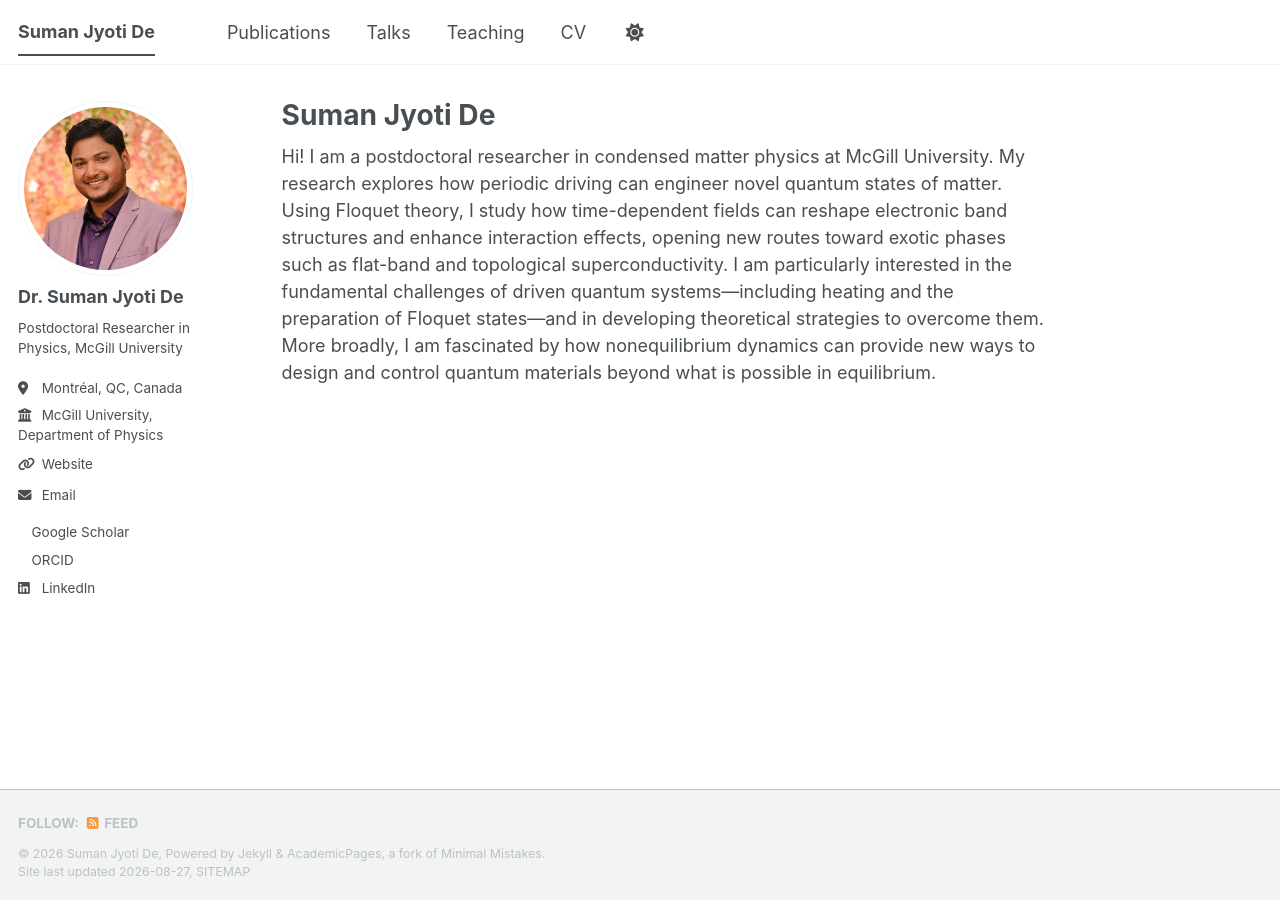
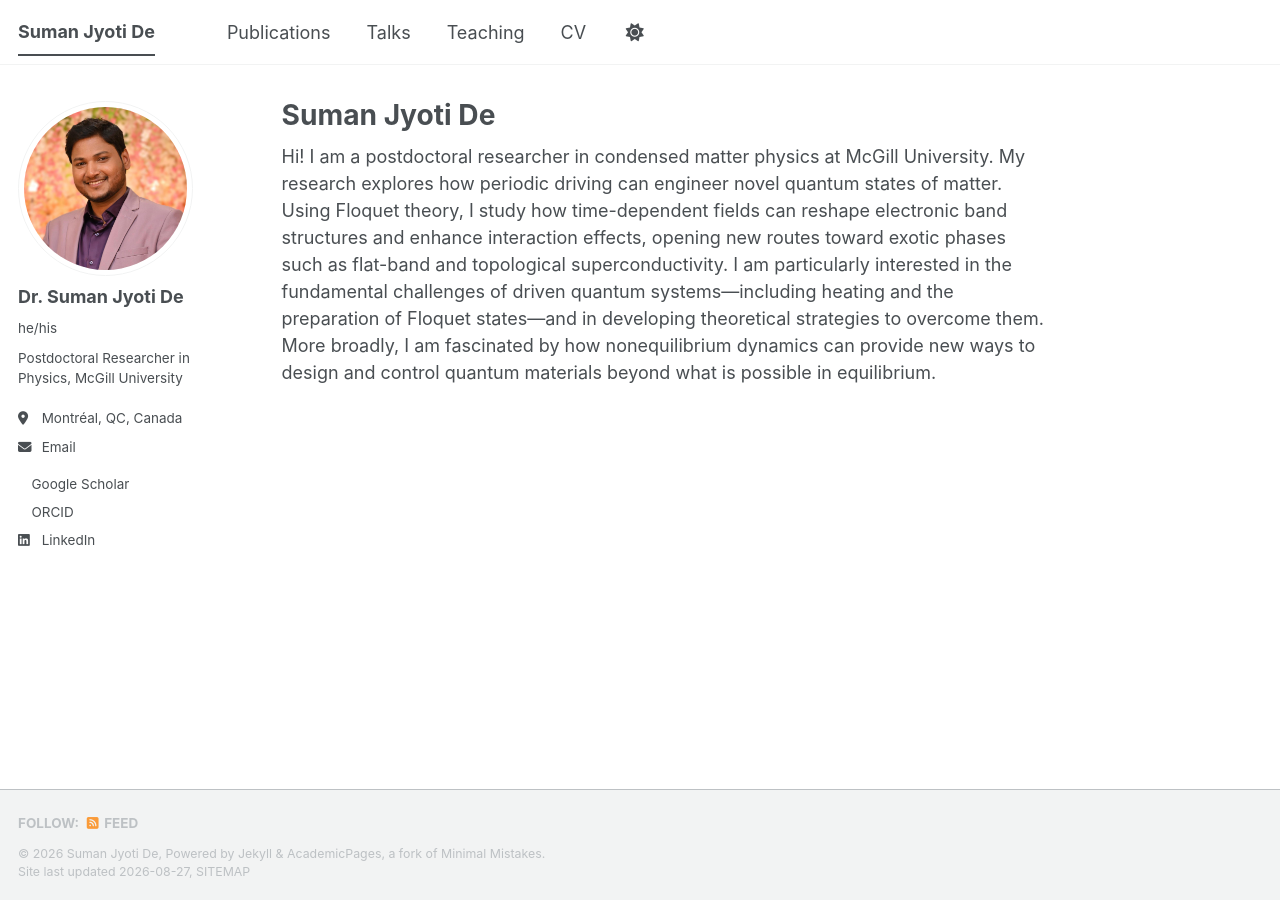
Before and after one commit to sjdphysics/sjdphysics.github.io, a Jekyll site: the page built from _pages/about.md, in a window 1280 px wide. Built offline with Jekyll 4.4.1, drawn with Linux system fonts in a browser that asks for light colours; a style sheet for code colours, icons or effects is not loaded.

Commit message:
Updates config.yml

```diff
--- a/_config.yml
+++ b/_config.yml
@@ -24,11 +24,11 @@ author:
   # Biographic information
   avatar           : "profile.png"
   name             : "Dr. Suman Jyoti De"
-  pronouns         : # example: "she/her"
+  pronouns         : "he/his"
   bio              : "Postdoctoral Researcher in Physics, McGill University"
   location         : "Montréal, QC, Canada"
-  employer         : "McGill University, Department of Physics"
-  uri              : "https://www.physics.mcgill.ca/"
+  employer         : #"McGill University, Department of Physics"
+  uri              : #"https://www.physics.mcgill.ca/"
   email            : "suman.de@mail.mcgill.ca"
 
   # Academic websites
```
